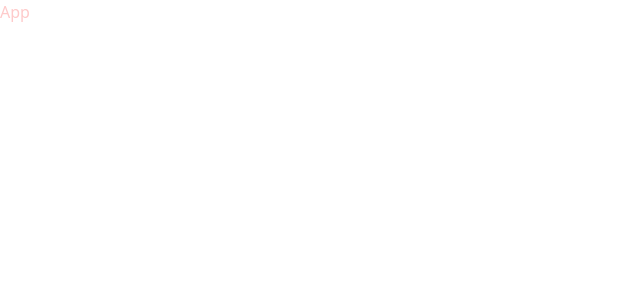
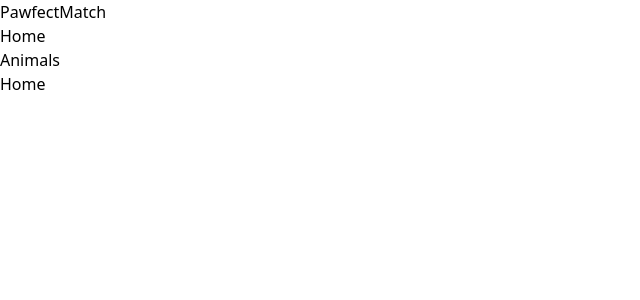
Before and after one commit to kapuscinskimateusz/pawfect-match, a React (Vite) app: page / in a window 1280 px wide. Shown: the top 300 px of the page, without its empty margins (0-640 px from the left). Built offline with nearby package versions, Linux system fonts and the light colour scheme.

Commit message:
install react router

```diff
--- a/package.json
+++ b/package.json
@@ -11,7 +11,8 @@
   },
   "dependencies": {
     "react": "^18.2.0",
-    "react-dom": "^18.2.0"
+    "react-dom": "^18.2.0",
+    "react-router-dom": "^6.22.3"
   },
   "devDependencies": {
     "@types/react": "^18.2.66",
--- a/src/App.tsx
+++ b/src/App.tsx
@@ -1,5 +1,26 @@
+import { RouterProvider, createBrowserRouter } from 'react-router-dom'
+import AppLayout from './components/AppLayout'
+import Home from './pages/Home'
+import Animals from './pages/Animals'
+
+const router = createBrowserRouter([
+    {
+        element: <AppLayout />,
+        children: [
+            {
+                path: '/',
+                element: <Home />,
+            },
+            {
+                path: '/animals',
+                element: <Animals />,
+            },
+        ],
+    },
+])
+
 function App() {
-    return <h2 className="text-red-200">App</h2>
+    return <RouterProvider router={router} />
 }
 
 export default App
--- /dev/null
+++ b/src/components/AppHeader.tsx
@@ -0,0 +1,13 @@
+import Logo from './ui/Logo'
+import AppNavigation from './AppNavigation'
+
+function AppHeader() {
+    return (
+        <header>
+            <Logo />
+            <AppNavigation />
+        </header>
+    )
+}
+
+export default AppHeader
--- /dev/null
+++ b/src/components/AppLayout.tsx
@@ -0,0 +1,15 @@
+import { Outlet } from 'react-router-dom'
+import AppHeader from './AppHeader'
+
+function AppLayout() {
+    return (
+        <>
+            <AppHeader />
+            <main>
+                <Outlet />
+            </main>
+        </>
+    )
+}
+
+export default AppLayout
--- /dev/null
+++ b/src/components/AppNavigation.tsx
@@ -0,0 +1,18 @@
+import { NavLink } from 'react-router-dom'
+import { sitemap } from '../sitemap'
+
+function AppNavigation() {
+    return (
+        <nav>
+            <ul>
+                {sitemap.map((el) => (
+                    <li key={el.path}>
+                        <NavLink to={el.path}>{el.label}</NavLink>
+                    </li>
+                ))}
+            </ul>
+        </nav>
+    )
+}
+
+export default AppNavigation
--- /dev/null
+++ b/src/components/ui/Logo.tsx
@@ -0,0 +1,5 @@
+function Logo() {
+    return <span>PawfectMatch</span>
+}
+
+export default Logo
--- /dev/null
+++ b/src/pages/Animals.tsx
@@ -0,0 +1,5 @@
+function Animals() {
+    return <>Animals</>
+}
+
+export default Animals
--- /dev/null
+++ b/src/pages/Home.tsx
@@ -0,0 +1,5 @@
+function Home() {
+    return <>Home</>
+}
+
+export default Home
--- /dev/null
+++ b/src/sitemap.ts
@@ -0,0 +1,10 @@
+export const sitemap = [
+    {
+        path: '/',
+        label: 'Home',
+    },
+    {
+        path: '/animals',
+        label: 'Animals',
+    },
+]
```
Also changed, not shown: 1 other file (tests, documents, lock files or other folders).
